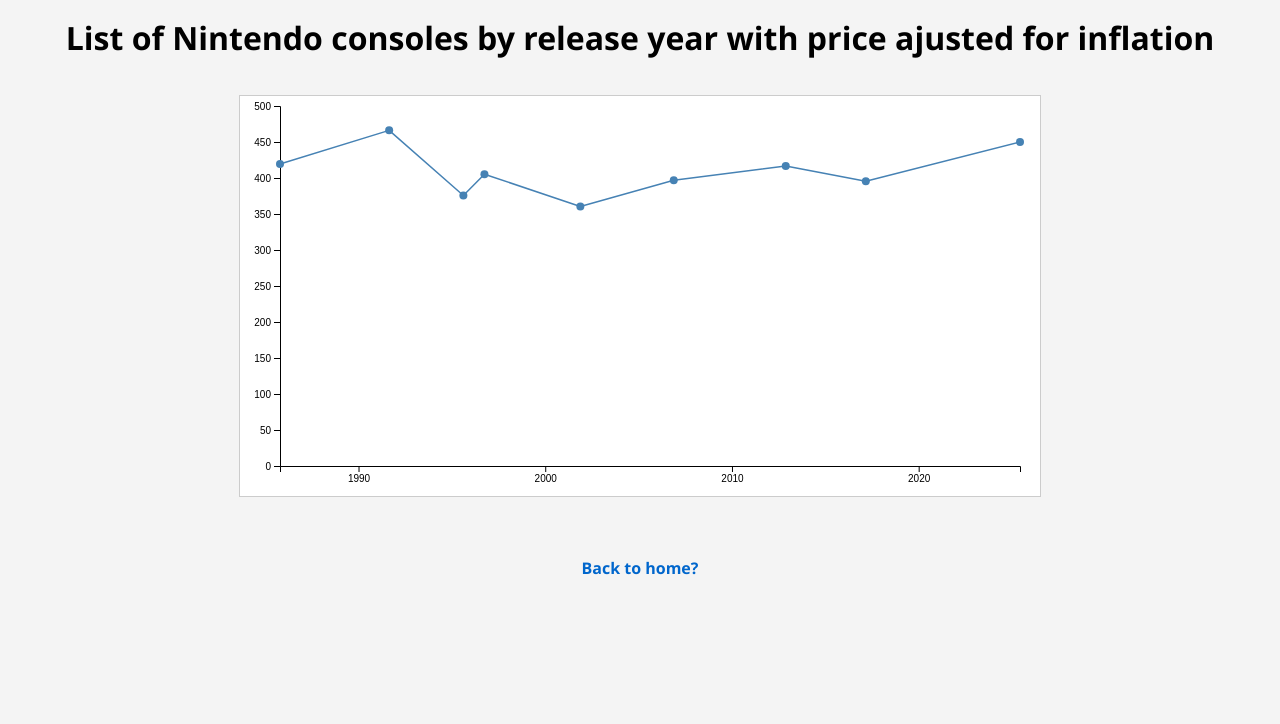
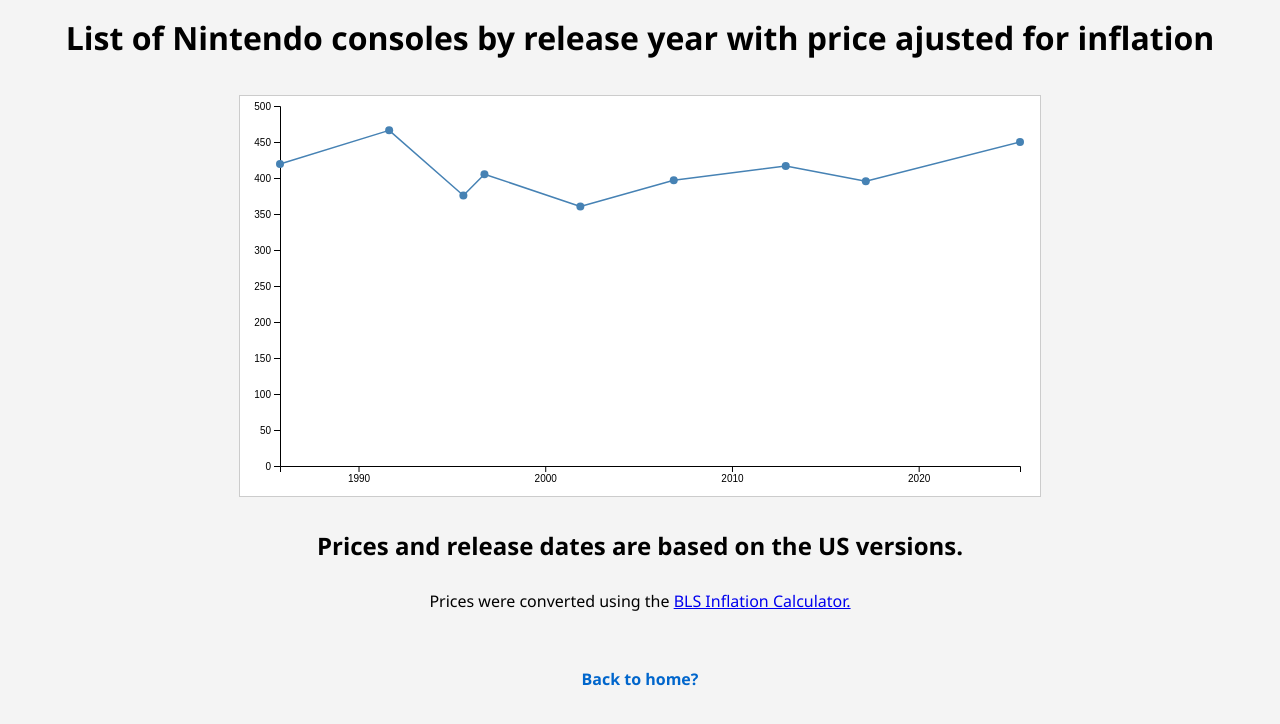
Before and after one commit to cal2654/data_project, a plain HTML site: page graph2.html in a window 1280 px wide. Drawn offline with nearby package versions, Linux system fonts and the light colour scheme.

Commit message:
Updated web titles and linked calculator

```diff
--- a/graph2.html
+++ b/graph2.html
@@ -2,7 +2,7 @@
 <html lang="en">
 <head>
   <meta charset="UTF-8">
-  <title>D3 Animation Example</title>
+  <title>Nintendo Console Prices by Inflation</title>
   <script src="https://d3js.org/d3.v7.min.js"></script> <!-- Load D3 -->
   <link rel="stylesheet" href="styles.css" />
   <meta name="viewport" content="width=device-width, initial-scale=1.0">
@@ -14,6 +14,14 @@
 
 <script src="script.js"> </script>
 
+<h2>Prices and release dates are based on the US versions.</h2>
+
+<p class="center-text">Prices were converted using the
+    <a href="https://www.bls.gov/data/inflation_calculator.htm" target="_blank">
+      BLS Inflation Calculator.
+    </a>
+  </p>
+
 <nav>
 
   <a href="index.html">Back to home?</a>
--- a/styles.css
+++ b/styles.css
@@ -57,6 +57,10 @@
     margin-top: 2rem;
   }
 
+  .center-text {
+    text-align: center;
+  }
+
   @media (max-width: 600px) {
     body{
       font-size: 16px;
```
Also changed, not shown: graph1.html (+3 -1 lines).
